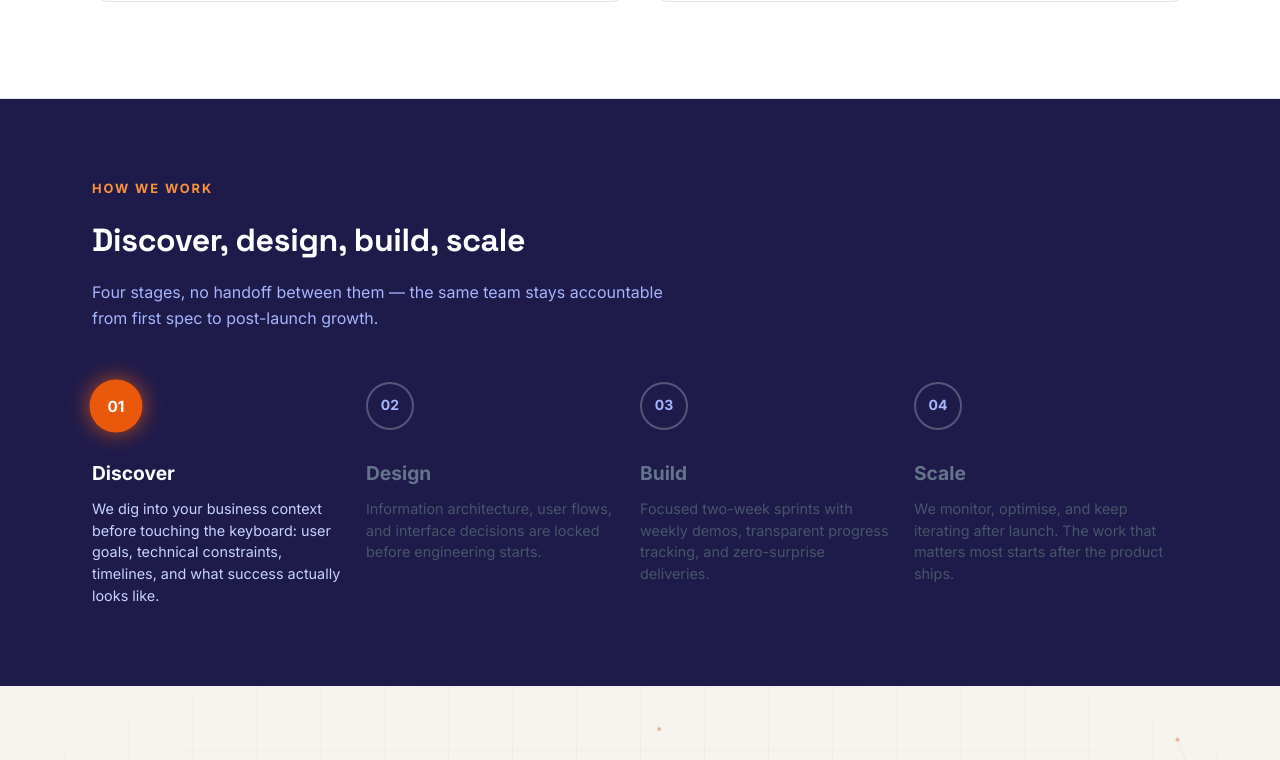
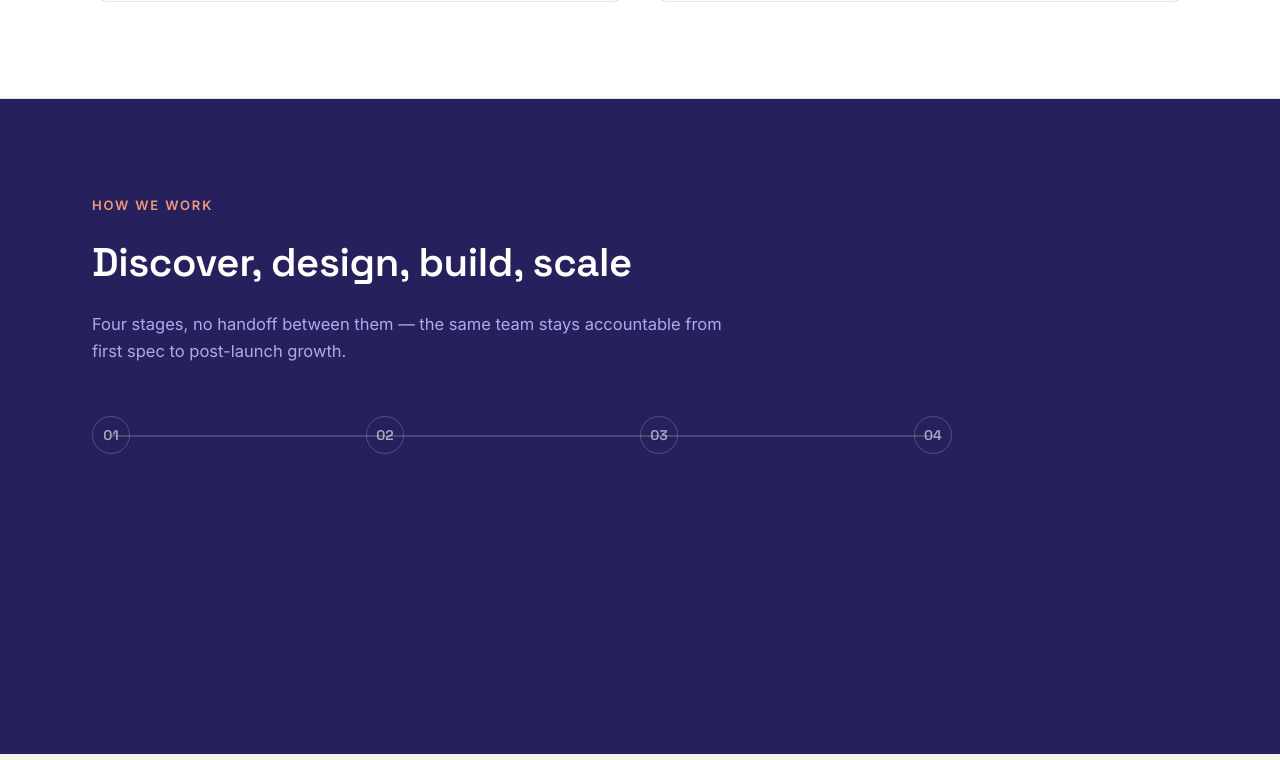
Before and after one commit to uzairr/after-concept-website, a Next.js app: page / in a window 1280 px wide. Shown: the part 3920-4680 px from the top of the page. Built offline with nearby package versions, Linux system fonts and the light colour scheme.

Commit message:
footer and animation fix

```diff
--- a/app/globals.css
+++ b/app/globals.css
@@ -862,6 +862,11 @@ section {
   color: var(--ember-300);
 }
 
+.timeline-container {
+  position: relative;
+  width: 100%;
+}
+
 .timeline {
   display: grid;
   grid-template-columns: repeat(4, 1fr);
@@ -870,18 +875,36 @@ section {
   width: 100%;
 }
 
+/* Background line */
 .timeline::before {
   content: "";
   position: absolute;
   top: 19px;
-  left: 0;
-  right: 0;
-  height: 1px;
+  left: 19px;
+  width: 75%;
+  height: 2px;
   background: rgba(255, 255, 255, 0.16);
 }
 
+/* Active Fill Line Track Desktop */
+.timeline-line-track {
+  position: absolute;
+  top: 19px;
+  left: 19px;
+  width: 75%;
+  height: 2px;
+  z-index: 1;
+}
+
+.timeline-line-fill {
+  width: 100%;
+  height: 100%;
+  background: var(--ember-600);
+  box-shadow: 0 0 12px rgba(216, 90, 48, 0.5);
+}
+
 .tl-step {
-  padding-right: 24px;
+  padding-right: 56px;
   position: relative;
 }
 
@@ -1631,6 +1654,12 @@ article li b {
   }
   .timeline::before {
     display: none;
+  }
+  .timeline-line-track {
+    top: 19px;
+    left: 19px;
+    width: 2px;
+    height: calc(100% - 38px);
   }
   .nav-links {
     display: none;
--- a/components/Footer.tsx
+++ b/components/Footer.tsx
@@ -2,9 +2,9 @@ import Link from "next/link";
 
 export default function Footer() {
   return (
-    <footer className="bg-[#18153d] text-indigo-300 w-full min-h-screen flex flex-col pt-32 pb-8 px-8 border-t border-white/10 font-sans">
-      {/* Main Content Grid - Top Space (pt-32) ensures Navbar lands on dark background */}
-      <div className="max-w-[1280px] w-full mx-auto grid grid-cols-1 md:grid-cols-[1.4fr_1fr_1fr_1fr] gap-12 pb-12">
+    <footer className="bg-[#18153d] text-indigo-300 w-full flex flex-col pt-16 pb-8 px-8 border-t border-white/10 font-sans">
+      {/* Main Content Grid */}
+      <div className="max-w-[1280px] w-full mx-auto grid grid-cols-1 md:grid-cols-[1.4fr_1fr_1fr_1fr] gap-10 pb-8">
         <div>
           {/* Exact Original Alignment with Original Logo Image */}
           <Link
@@ -182,9 +182,6 @@ export default function Footer() {
                 className="inline-flex items-center gap-2 text-sm text-indigo-300/80 hover:text-white transition-colors"
               >
                 <span>contact@afterconcept.io</span>
-                <span className="text-[10px] font-bold tracking-wider text-[#e05628] bg-[#e05628]/15 border border-[#e05628]/30 rounded px-1.5 py-0.5 uppercase">
-                  Confirm
-                </span>
               </a>
             </li>
             <li className="text-sm text-indigo-300/80">Pakistan — Global</li>
@@ -193,8 +190,8 @@ export default function Footer() {
         </div>
       </div>
 
-      {/* mt-auto pushes this section & additional space down to force natural scrolling */}
-      <div className="mt-auto max-w-[1280px] w-full mx-auto border-t border-white/10 pt-5 flex justify-between flex-wrap gap-4 text-xs text-indigo-300/60 font-mono">
+      {/* Footer Bottom */}
+      <div className="mt-3 max-w-[1280px] w-full mx-auto border-t border-white/10 pt-5 flex justify-between flex-wrap gap-4 text-xs text-indigo-300/60 font-mono">
         <span>© 2026 After Concept. All rights reserved.</span>
         <span className="space-x-3">
           <Link href="#" className="hover:text-white transition-colors">
--- a/components/TimelineSection.tsx
+++ b/components/TimelineSection.tsx
@@ -1,198 +1,156 @@
 "use client";
 
-import { useState } from "react";
-
-const steps = [
-  {
-    num: "01",
-    title: "Discover",
-    desc: "We dig into your business context before touching the keyboard: user goals, technical constraints, timelines, and what success actually looks like.",
-  },
-  {
-    num: "02",
-    title: "Design",
-    desc: "Information architecture, user flows, and interface decisions are locked before engineering starts.",
-  },
-  {
-    num: "03",
-    title: "Build",
-    desc: "Focused two-week sprints with weekly demos, transparent progress tracking, and zero-surprise deliveries.",
-  },
-  {
-    num: "04",
-    title: "Scale",
-    desc: "We monitor, optimise, and keep iterating after launch. The work that matters most starts after the product ships.",
-  },
-];
+import React, { useEffect, useRef } from 'react';
+import gsap from 'gsap';
+import { ScrollTrigger } from 'gsap/ScrollTrigger';
 
 export default function TimelineSection() {
-  // Default active index 0 (01 - Discover)
-  const [activeIndex, setActiveIndex] = useState(0);
+  const sectionRef = useRef<HTMLElement>(null);
+  const lineFillRef = useRef<HTMLDivElement>(null);
+  const stepsRef = useRef<(HTMLDivElement | null)[]>([]);
 
-  // Exact distance between columns (4 columns = 25% each)
-  // Index 0 = 0%, Index 1 = 25%, Index 2 = 50%, Index 3 = 75%
-  const lineWidthPercentage = activeIndex * 25;
+  useEffect(() => {
+    if (typeof window === 'undefined') return;
+    gsap.registerPlugin(ScrollTrigger);
+
+    let ctx = gsap.context(() => {
+      let mm = gsap.matchMedia();
+
+      // Desktop layout
+      mm.add("(min-width: 901px)", () => {
+        const tl = gsap.timeline({
+          scrollTrigger: {
+            trigger: sectionRef.current,
+            start: "center center",
+            end: "+=150%",
+            scrub: true,
+            pin: true,
+          }
+        });
+
+        gsap.set(lineFillRef.current, { scaleX: 0, scaleY: 1, transformOrigin: "left center" });
+
+        stepsRef.current.forEach((step) => {
+          if (!step) return;
+          const dot = step.querySelector('.tl-dot');
+          const h3 = step.querySelector('h3');
+          const p = step.querySelector('p');
+
+          gsap.set(dot, { backgroundColor: "transparent", borderColor: "rgba(255,255,255,0.2)", color: "rgba(255,255,255,0.6)", scale: 1, boxShadow: "none" });
+          gsap.set([h3, p], { opacity: 0, y: 30 });
+        });
+
+        tl.to(lineFillRef.current, { scaleX: 1, ease: "none", duration: 1 }, 0);
+
+        stepsRef.current.forEach((step, i) => {
+          if (!step) return;
+          const dot = step.querySelector('.tl-dot');
+          const h3 = step.querySelector('h3');
+          const p = step.querySelector('p');
+
+          const progress = (i + 1) * 0.25;
+          const start = progress - 0.25;
+
+          tl.to(dot, {
+            backgroundColor: "var(--ember-600)",
+            borderColor: "var(--ember-600)",
+            color: "#fff",
+            scale: 1.15,
+            boxShadow: "0 0 20px rgba(216,90,48,0.5)",
+            duration: 0.1,
+            ease: "power2.out"
+          }, start);
+
+          tl.to(h3, { opacity: 1, y: 0, duration: 0.1, ease: "power2.out" }, start + 0.05);
+          tl.to(p, { opacity: 1, y: 0, duration: 0.1, ease: "power2.out" }, start + 0.1);
+        });
+      });
+
+      // Mobile/Tablet layout
+      mm.add("(max-width: 900px)", () => {
+        const tl = gsap.timeline({
+          scrollTrigger: {
+            trigger: sectionRef.current,
+            start: "center center",
+            end: "+=150%",
+            scrub: true,
+            pin: true,
+          }
+        });
+
+        gsap.set(lineFillRef.current, { scaleY: 0, scaleX: 1, transformOrigin: "top center" });
+
+        stepsRef.current.forEach((step) => {
+          if (!step) return;
+          const dot = step.querySelector('.tl-dot');
+          const h3 = step.querySelector('h3');
+          const p = step.querySelector('p');
+
+          gsap.set(dot, { backgroundColor: "transparent", borderColor: "rgba(255,255,255,0.2)", color: "rgba(255,255,255,0.6)", scale: 1, boxShadow: "none" });
+          gsap.set([h3, p], { opacity: 0, y: 30 });
+        });
+
+        tl.to(lineFillRef.current, { scaleY: 1, ease: "none", duration: 1 }, 0);
+
+        stepsRef.current.forEach((step, i) => {
+          if (!step) return;
+          const dot = step.querySelector('.tl-dot');
+          const h3 = step.querySelector('h3');
+          const p = step.querySelector('p');
+
+          const progress = (i + 1) * 0.25;
+          const start = progress - 0.25;
+
+          tl.to(dot, {
+            backgroundColor: "var(--ember-600)",
+            borderColor: "var(--ember-600)",
+            color: "#fff",
+            scale: 1.15,
+            boxShadow: "0 0 20px rgba(216,90,48,0.5)",
+            duration: 0.1,
+            ease: "power2.out"
+          }, start);
+
+          tl.to(h3, { opacity: 1, y: 0, duration: 0.1, ease: "power2.out" }, start + 0.05);
+          tl.to(p, { opacity: 1, y: 0, duration: 0.1, ease: "power2.out" }, start + 0.1);
+        });
+      });
+    }, sectionRef);
+
+    return () => ctx.revert();
+  }, []);
+
+  const stepsData = [
+    { title: "Discover", desc: "We dig into your business context before touching the keyboard — user goals, technical constraints, timelines, and what success actually looks like." },
+    { title: "Design", desc: "Information architecture, user flows, and interface decisions are locked before engineering starts." },
+    { title: "Build", desc: "Focused two-week sprints with weekly demos, transparent progress tracking, and zero-surprise deliveries." },
+    { title: "Scale", desc: "We monitor, optimise, and keep iterating after launch — the work that matters most starts after the product ships." }
+  ];
 
   return (
-    <section
-      id="how-we-work"
-      className="fade-in-section"
-      style={{
-        background: "#1e1b4b",
-        color: "#ffffff",
-        padding: "80px 0",
-        position: "relative",
-        zIndex: 2,
-      }}
-    >
+    <section className="process" ref={sectionRef}>
       <div className="wrap">
-        <div
-          className="section-head fade-in-element"
-          style={{ marginBottom: "50px" }}
-        >
-          <span
-            className="eyebrow"
-            style={{
-              color: "#fb923c",
-              fontWeight: 700,
-              fontSize: "0.8rem",
-              letterSpacing: "0.15em",
-              textTransform: "uppercase",
-            }}
-          >
-            HOW WE WORK
-          </span>
-          <h2
-            style={{
-              color: "#ffffff",
-              fontSize: "clamp(1.5rem, 2.5vw, 2.2rem)",
-              fontWeight: 700,
-              marginTop: "10px",
-              marginBottom: "14px",
-            }}
-          >
-            Discover, design, build, scale
-          </h2>
-          <p
-            style={{
-              color: "#a5b4fc",
-              fontSize: "1rem",
-              maxWidth: "600px",
-              lineHeight: "1.6",
-            }}
-          >
-            Four stages, no handoff between them — the same team stays
-            accountable from first spec to post-launch growth.
-          </p>
+        <div className="section-head">
+          <span className="eyebrow">How we work</span>
+          <h2>Discover, design, build, scale</h2>
+          <p>Four stages, no handoff between them — the same team stays accountable from first spec to post-launch growth.</p>
         </div>
-
-        {/* Timeline Container */}
-        <div
-          onMouseLeave={() => setActiveIndex(0)}
-          style={{ position: "relative", width: "100%" }}
-        >
-          {/* Active Smooth Orange Line (01 ke center 24px se shuru ho kar exact hovered circle center par rukegi) */}
-          <div
-            style={{
-              position: "absolute",
-              top: "24px",
-              left: "24px", // Exact center of 48px circle 01
-              width: `${lineWidthPercentage}%`,
-              height: "2px",
-              backgroundColor: "#ea580c",
-              zIndex: 1,
-              transition: "width 0.5s cubic-bezier(0.4, 0, 0.2, 1)",
-              boxShadow: "0 0 12px rgba(234, 88, 12, 0.9)",
-            }}
-          />
-
-          {/* 4 Step Cards Grid */}
-          <div
-            style={{
-              display: "grid",
-              gridTemplateColumns: "repeat(4, 1fr)",
-              gap: "0px",
-              position: "relative",
-              zIndex: 2,
-            }}
-          >
-            {steps.map((step, idx) => {
-              const isActive = idx === activeIndex;
-              const isPast = idx < activeIndex;
-
-              return (
-                <div
-                  key={idx}
-                  onMouseEnter={() => setActiveIndex(idx)}
-                  style={{
-                    cursor: "pointer",
-                    paddingRight: "20px",
-                    borderRadius: "8px",
-                    display: "flex",
-                    flexDirection: "column",
-                    alignItems: "flex-start",
-                  }}
-                >
-                  {/* Circle Step Number */}
-                  <div
-                    style={{
-                      width: "48px",
-                      height: "48px",
-                      borderRadius: "50%",
-                      backgroundColor: isActive
-                        ? "#ea580c"
-                        : isPast
-                          ? "#312e81"
-                          : "#1e1b4b",
-                      border: isActive
-                        ? "2px solid #ea580c"
-                        : isPast
-                          ? "2px solid #6366f1"
-                          : "2px solid rgba(255, 255, 255, 0.25)",
-                      color: isActive || isPast ? "#ffffff" : "#a5b4fc",
-                      display: "flex",
-                      alignItems: "center",
-                      justifyContent: "center",
-                      fontSize: "14px",
-                      fontWeight: 700,
-                      marginBottom: "28px",
-                      transition: "all 0.4s cubic-bezier(0.4, 0, 0.2, 1)",
-                      boxShadow: isActive
-                        ? "0 0 20px rgba(234, 88, 12, 0.8)"
-                        : "none",
-                      transform: isActive ? "scale(1.1)" : "scale(1)",
-                    }}
-                  >
-                    {step.num}
-                  </div>
-
-                  {/* Card Title */}
-                  <h3
-                    style={{
-                      color: isActive ? "#ffffff" : "#64748b",
-                      fontSize: "1.2rem",
-                      fontWeight: 700,
-                      marginBottom: "10px",
-                      transition: "color 0.3s ease",
-                    }}
-                  >
-                    {step.title}
-                  </h3>
-
-                  {/* Card Description */}
-                  <p
-                    style={{
-                      color: isActive ? "#c7d2fe" : "#475569",
-                      fontSize: "0.9rem",
-                      lineHeight: "1.5",
-                      transition: "color 0.3s ease",
-                    }}
-                  >
-                    {step.desc}
-                  </p>
-                </div>
-              );
-            })}
+        <div className="timeline-container">
+          <div className="timeline-line-track">
+            <div className="timeline-line-fill" ref={lineFillRef}></div>
+          </div>
+          <div className="timeline">
+            {stepsData.map((step, index) => (
+              <div
+                className="tl-step"
+                key={index}
+                ref={el => { stepsRef.current[index] = el; }}
+              >
+                <div className="tl-dot">0{index + 1}</div>
+                <h3>{step.title}</h3>
+                <p>{step.desc}</p>
+              </div>
+            ))}
           </div>
         </div>
       </div>
--- a/index(3).html
+++ b/index(3).html
@@ -599,7 +599,7 @@
     <div class="footer-col">
       <h4>Connect</h4>
       <ul>
-        <li><a href="mailto:hello@afterconcept.io">hello@afterconcept.io <span class="test-tag">Confirm</span></a></li>
+        <li><a href="mailto:hello@afterconcept.io">hello@afterconcept.io</a></li>
         <li>Pakistan — Global</li>
         <li>9am – 5pm (UTC)</li>
       </ul>
--- a/index.html
+++ b/index.html
@@ -508,7 +508,7 @@
     <div class="footer-col">
       <h4>Connect</h4>
       <ul>
-        <li><a href="mailto:hello@afterconcept.io">hello@afterconcept.io <span class="test-tag">Confirm</span></a></li>
+        <li><a href="mailto:hello@afterconcept.io">hello@afterconcept.io</a></li>
         <li>Pakistan — Global</li>
         <li>9am – 5pm (UTC)</li>
       </ul>
```
